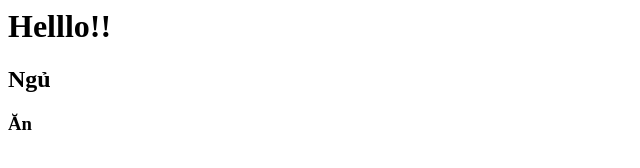
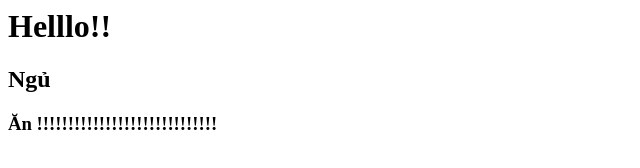
Before and after one commit to Phamtrung29/QLDA_N10, a plain HTML site: page index.html in a window 1280 px wide. Shown: the whole page, without its empty margins (0-640 px from the left). Drawn offline with Linux system fonts and the light colour scheme.

Commit message:
TIEN ANH

```diff
--- a/index.html
+++ b/index.html
@@ -1,3 +1,3 @@
 <h1>Helllo!!</h1>
 <h2>Ngủ</h2>
-<h3>Ăn</h3>
+<h3>Ăn !!!!!!!!!!!!!!!!!!!!!!!!!!!!!</h3>
```
